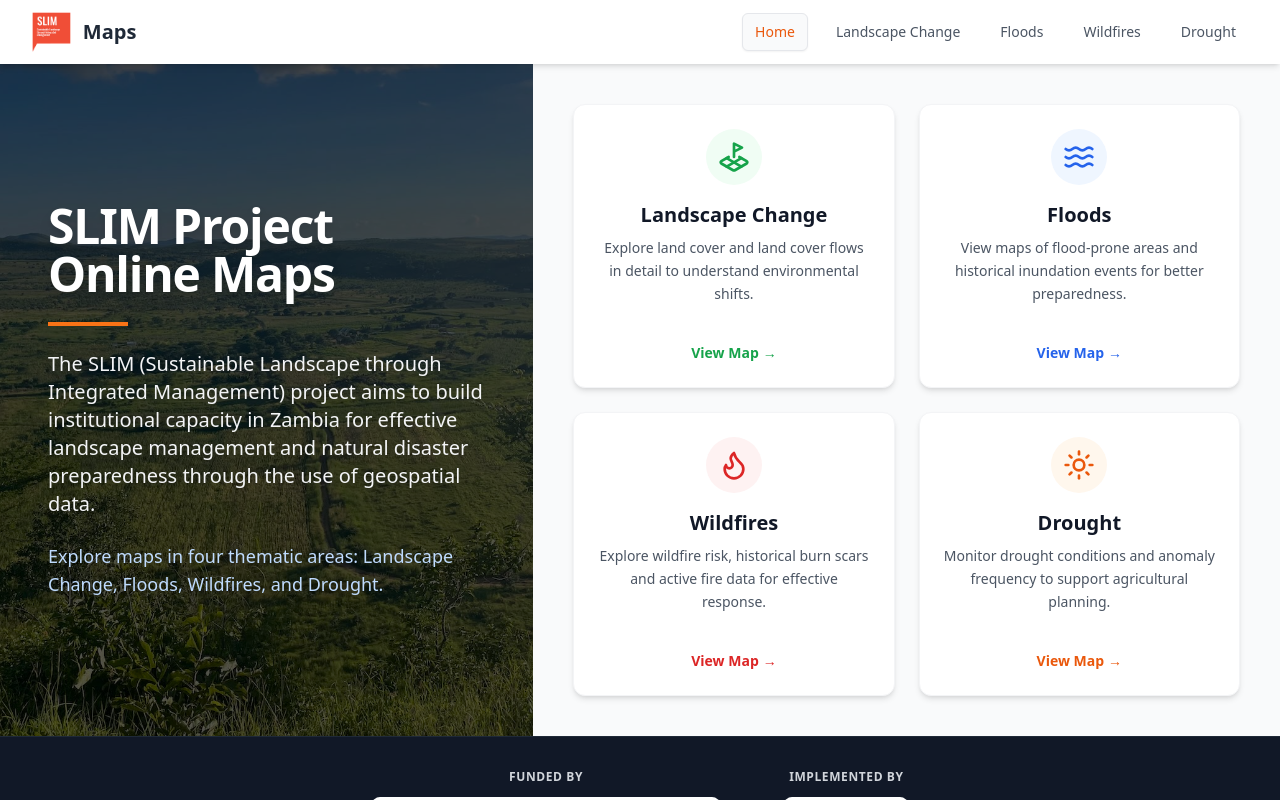
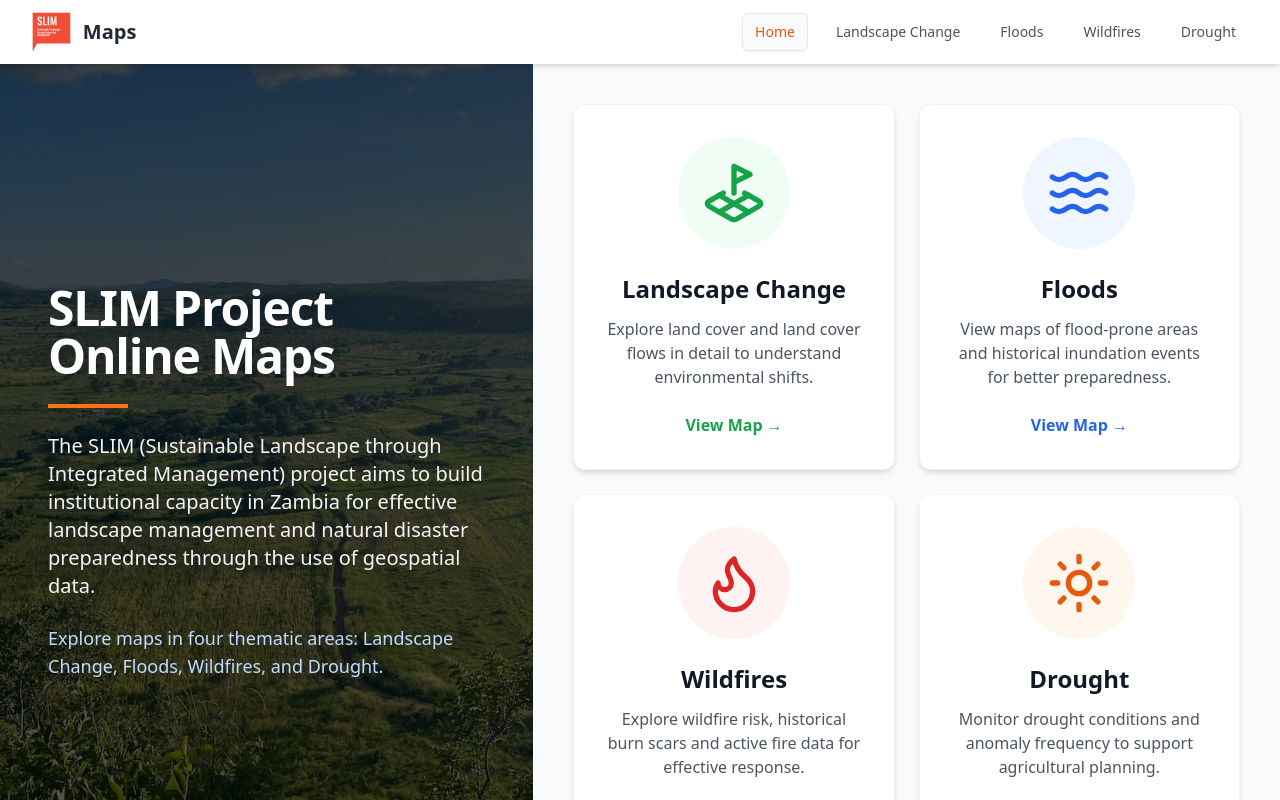
Before and after one commit to Gisat/app-slim-maps, a React (Create React App) app: page / in a window 1280 px wide. Shown: the top 800 px of the page. Built offline with nearby package versions, Linux system fonts and the light colour scheme.

Commit message:
Fix card description cutoff

```diff
--- a/src/App.jsx
+++ b/src/App.jsx
@@ -152,62 +152,62 @@ const HomePage = ({ setPage }) => {
         <div className="grid gap-6 sm:grid-cols-2 max-w-4xl mx-auto w-full h-full">
             {/* Landscape Change Tile */}
             <div
-              className="group bg-white rounded-xl shadow-md p-6 flex flex-col items-center text-center cursor-pointer hover:shadow-xl hover:-translate-y-1 transition-all duration-300 border border-gray-100 h-full justify-between"
+              className="group bg-white rounded-xl shadow-md p-6 lg:p-8 flex flex-col items-center text-center cursor-pointer hover:shadow-xl hover:-translate-y-1 transition-all duration-300 border border-gray-100 h-full justify-between"
               onClick={() => setPage('landscapechange')}
             >
-              <div className="flex-1 flex flex-col items-center">
-                <div className="bg-green-50 p-3 rounded-full mb-4 group-hover:bg-green-100 transition-colors">
-                  <LandPlot className="w-8 h-8 text-green-600" />
+              <div className="flex-1 flex flex-col items-center justify-center">
+                <div className="bg-green-50 p-3 lg:p-6 rounded-full mb-4 lg:mb-6 group-hover:bg-green-100 transition-colors">
+                  <LandPlot className="w-8 h-8 lg:w-16 lg:h-16 text-green-600" />
                 </div>
-                <h3 className="text-xl font-bold text-gray-900 mb-2">Landscape Change</h3>
-                <p className="text-sm text-gray-600 leading-relaxed line-clamp-3">Explore land cover and land cover flows in detail to understand environmental shifts.</p>
+                <h3 className="text-xl lg:text-2xl font-bold text-gray-900 mb-2 lg:mb-3">Landscape Change</h3>
+                <p className="text-sm lg:text-base text-gray-600 leading-relaxed">Explore land cover and land cover flows in detail to understand environmental shifts.</p>
               </div>
-              <span className="mt-4 text-sm font-semibold text-green-600 group-hover:text-green-700 flex items-center">View Map <span className="ml-1 transition-transform group-hover:translate-x-1">&rarr;</span></span>
+              <span className="mt-4 lg:mt-6 text-sm lg:text-base font-semibold text-green-600 group-hover:text-green-700 flex items-center">View Map <span className="ml-1 transition-transform group-hover:translate-x-1">&rarr;</span></span>
             </div>
 
             {/* Floods Tile */}
             <div
-              className="group bg-white rounded-xl shadow-md p-6 flex flex-col items-center text-center cursor-pointer hover:shadow-xl hover:-translate-y-1 transition-all duration-300 border border-gray-100 h-full justify-between"
+              className="group bg-white rounded-xl shadow-md p-6 lg:p-8 flex flex-col items-center text-center cursor-pointer hover:shadow-xl hover:-translate-y-1 transition-all duration-300 border border-gray-100 h-full justify-between"
               onClick={() => setPage('floods')}
             >
-               <div className="flex-1 flex flex-col items-center">
-                <div className="bg-blue-50 p-3 rounded-full mb-4 group-hover:bg-blue-100 transition-colors">
-                  <Waves className="w-8 h-8 text-blue-600" />
+               <div className="flex-1 flex flex-col items-center justify-center">
+                <div className="bg-blue-50 p-3 lg:p-6 rounded-full mb-4 lg:mb-6 group-hover:bg-blue-100 transition-colors">
+                  <Waves className="w-8 h-8 lg:w-16 lg:h-16 text-blue-600" />
                 </div>
-                <h3 className="text-xl font-bold text-gray-900 mb-2">Floods</h3>
-                <p className="text-sm text-gray-600 leading-relaxed line-clamp-3">View maps of flood-prone areas and historical inundation events for better preparedness.</p>
+                <h3 className="text-xl lg:text-2xl font-bold text-gray-900 mb-2 lg:mb-3">Floods</h3>
+                <p className="text-sm lg:text-base text-gray-600 leading-relaxed">View maps of flood-prone areas and historical inundation events for better preparedness.</p>
               </div>
-              <span className="mt-4 text-sm font-semibold text-blue-600 group-hover:text-blue-700 flex items-center">View Map <span className="ml-1 transition-transform group-hover:translate-x-1">&rarr;</span></span>
+              <span className="mt-4 lg:mt-6 text-sm lg:text-base font-semibold text-blue-600 group-hover:text-blue-700 flex items-center">View Map <span className="ml-1 transition-transform group-hover:translate-x-1">&rarr;</span></span>
             </div>
 
             {/* Wildfires Tile */}
             <div
-              className="group bg-white rounded-xl shadow-md p-6 flex flex-col items-center text-center cursor-pointer hover:shadow-xl hover:-translate-y-1 transition-all duration-300 border border-gray-100 h-full justify-between"
+              className="group bg-white rounded-xl shadow-md p-6 lg:p-8 flex flex-col items-center text-center cursor-pointer hover:shadow-xl hover:-translate-y-1 transition-all duration-300 border border-gray-100 h-full justify-between"
               onClick={() => setPage('wildfires')}
             >
-               <div className="flex-1 flex flex-col items-center">
-                <div className="bg-red-50 p-3 rounded-full mb-4 group-hover:bg-red-100 transition-colors">
-                  <Flame className="w-8 h-8 text-red-600" />
+               <div className="flex-1 flex flex-col items-center justify-center">
+                <div className="bg-red-50 p-3 lg:p-6 rounded-full mb-4 lg:mb-6 group-hover:bg-red-100 transition-colors">
+                  <Flame className="w-8 h-8 lg:w-16 lg:h-16 text-red-600" />
                 </div>
-                <h3 className="text-xl font-bold text-gray-900 mb-2">Wildfires</h3>
-                <p className="text-sm text-gray-600 leading-relaxed line-clamp-3">Explore wildfire risk, historical burn scars and active fire data for effective response.</p>
+                <h3 className="text-xl lg:text-2xl font-bold text-gray-900 mb-2 lg:mb-3">Wildfires</h3>
+                <p className="text-sm lg:text-base text-gray-600 leading-relaxed">Explore wildfire risk, historical burn scars and active fire data for effective response.</p>
               </div>
-              <span className="mt-4 text-sm font-semibold text-red-600 group-hover:text-red-700 flex items-center">View Map <span className="ml-1 transition-transform group-hover:translate-x-1">&rarr;</span></span>
+              <span className="mt-4 lg:mt-6 text-sm lg:text-base font-semibold text-red-600 group-hover:text-red-700 flex items-center">View Map <span className="ml-1 transition-transform group-hover:translate-x-1">&rarr;</span></span>
             </div>
 
             {/* Drought Tile */}
             <div
-              className="group bg-white rounded-xl shadow-md p-6 flex flex-col items-center text-center cursor-pointer hover:shadow-xl hover:-translate-y-1 transition-all duration-300 border border-gray-100 h-full justify-between"
+              className="group bg-white rounded-xl shadow-md p-6 lg:p-8 flex flex-col items-center text-center cursor-pointer hover:shadow-xl hover:-translate-y-1 transition-all duration-300 border border-gray-100 h-full justify-between"
               onClick={() => setPage('drought')}
             >
-               <div className="flex-1 flex flex-col items-center">
-                <div className="bg-orange-50 p-3 rounded-full mb-4 group-hover:bg-orange-100 transition-colors">
-                  <Sun className="w-8 h-8 text-orange-600" />
+               <div className="flex-1 flex flex-col items-center justify-center">
+                <div className="bg-orange-50 p-3 lg:p-6 rounded-full mb-4 lg:mb-6 group-hover:bg-orange-100 transition-colors">
+                  <Sun className="w-8 h-8 lg:w-16 lg:h-16 text-orange-600" />
                 </div>
-                <h3 className="text-xl font-bold text-gray-900 mb-2">Drought</h3>
-                <p className="text-sm text-gray-600 leading-relaxed line-clamp-3">Monitor drought conditions and anomaly frequency to support agricultural planning.</p>
+                <h3 className="text-xl lg:text-2xl font-bold text-gray-900 mb-2 lg:mb-3">Drought</h3>
+                <p className="text-sm lg:text-base text-gray-600 leading-relaxed">Monitor drought conditions and anomaly frequency to support agricultural planning.</p>
               </div>
-              <span className="mt-4 text-sm font-semibold text-orange-600 group-hover:text-orange-700 flex items-center">View Map <span className="ml-1 transition-transform group-hover:translate-x-1">&rarr;</span></span>
+              <span className="mt-4 lg:mt-6 text-sm lg:text-base font-semibold text-orange-600 group-hover:text-orange-700 flex items-center">View Map <span className="ml-1 transition-transform group-hover:translate-x-1">&rarr;</span></span>
             </div>
         </div>
       </div>
```
